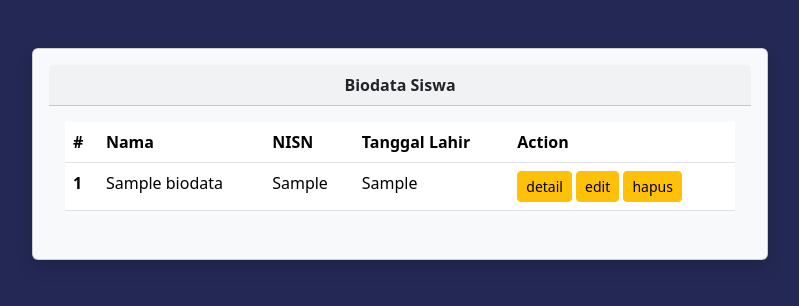
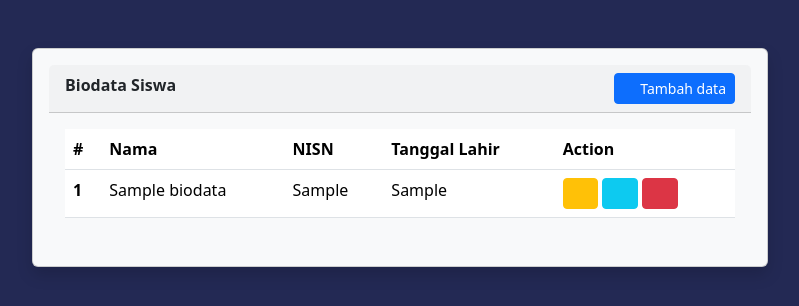
Before and after one commit to RafliFathan969/IS63_Rafli, a PHP site: page /IS63_Rafli/biodata/siswa/ in a window 1280 px wide. Shown: the part 56-362 px from the top of the page, without its empty margins (240-1039 px from the left). Run offline with PHP 8.4, Linux system fonts and the light colour scheme; tables that the repository leaves empty or names only in its code hold one stand-in row (values such as "Sample post"); some web fonts are replaced.

Commit message:
fix index dan tambah data

```diff
--- a/biodata/siswa/index.php
+++ b/biodata/siswa/index.php
@@ -7,6 +7,8 @@
     <title>Biodata Siswa</title>
     <link href="https://cdn.jsdelivr.net/npm/bootstrap@5.3.8/dist/css/bootstrap.min.css" rel="stylesheet"
         integrity="sha384-sRIl4kxILFvY47J16cr9ZwB07vP4J8+LH7qKQnuqkuIAvNWLzeN8tE5YBujZqJLB" crossorigin="anonymous">
+
+        <link rel="stylesheet" href="../css/all.css">
 </head>
 
 <body style="background-color:#232954">
@@ -18,8 +20,9 @@
         <div class="row my-5">
             <div class="col-8 m-auto">
                 <div class="card shadow p-3 mb-5 bg-body-tertiary rounded">
-                    <div class="card-header text-center">
+                    <div class="card-header">
                         <b>Biodata Siswa</b>
+                        <a href="form_tambah.php" class="float-end btn btn-primary btn-sm"><i class="fa-solid fa-user-plus"></i>Tambah data</a>
                     </div>
                     <div class="card-body" method="POST">
                         <table class="table">
@@ -53,9 +56,9 @@
                                         <td><?= $data['nisn'] ?></td>
                                         <td><?= $data['tg_lahir'] ?></td>
                                         <td>
-                                            <button class="btn btn-warning btn-sm">detail</button>
-                                            <button class="btn btn-warning btn-sm">edit</button>
-                                            <button class="btn btn-warning btn-sm">hapus</button>
+                                            <button class="btn btn-warning btn-sm"><i class="fa-solid fa-user"></i></button>
+                                            <button class="btn btn-info btn-sm"><i class="fa-solid fa-user-pen"></i></button>
+                                            <button class="btn btn-danger btn-sm"><i class="fa-solid fa-trash"></i></button>
                                         </td>
                                     </tr>
                                     <?php
@@ -71,6 +74,7 @@
     <script src="https://cdn.jsdelivr.net/npm/bootstrap@5.3.8/dist/js/bootstrap.bundle.min.js"
         integrity="sha384-FKyoEForCGlyvwx9Hj09JcYn3nv7wiPVlz7YYwJrWVcXK/BmnVDxM+D2scQbITxI"
         crossorigin="anonymous"></script>
+    <script src="../js/all.js"></script>
 </body>
 
 </html>
```
